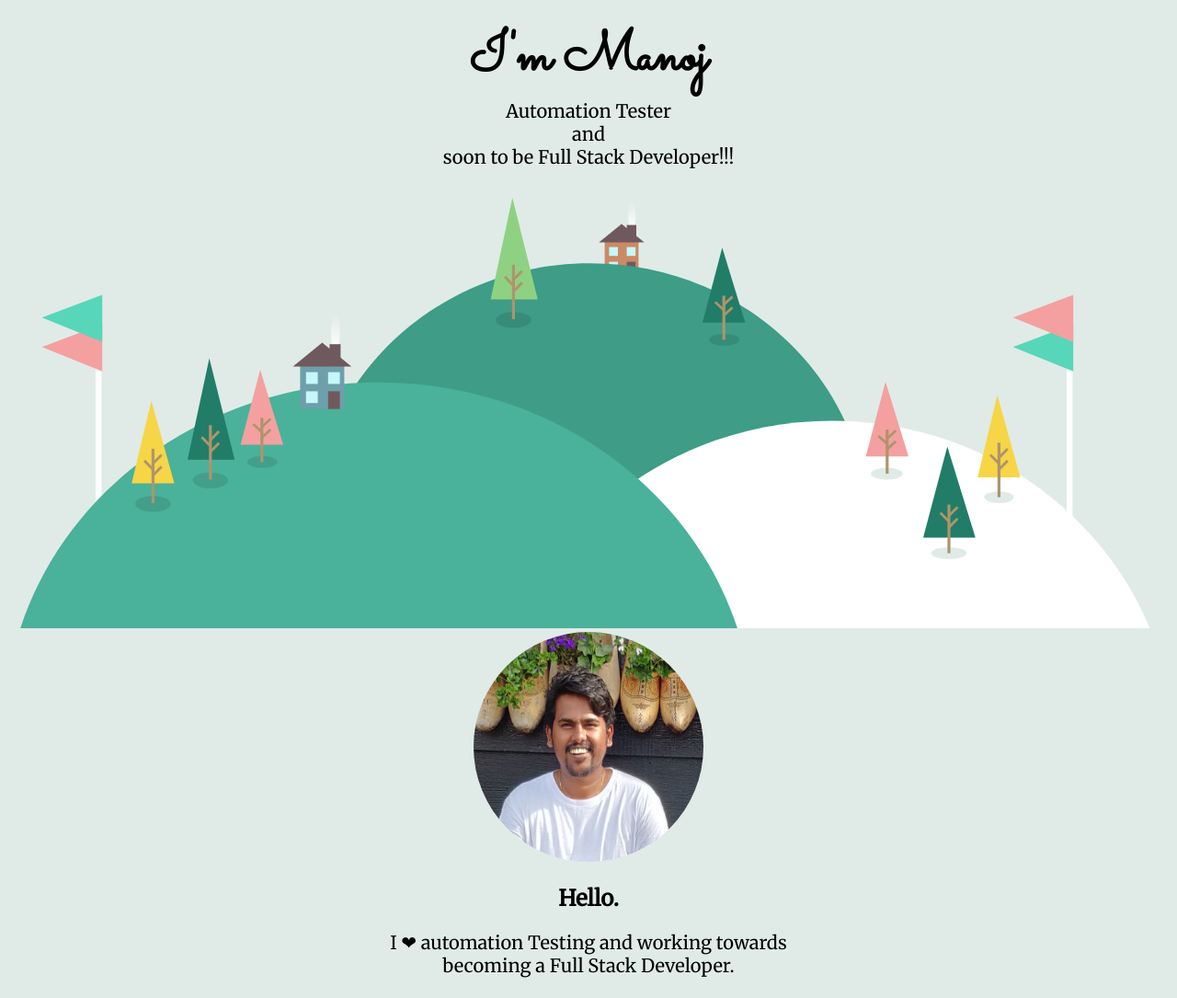
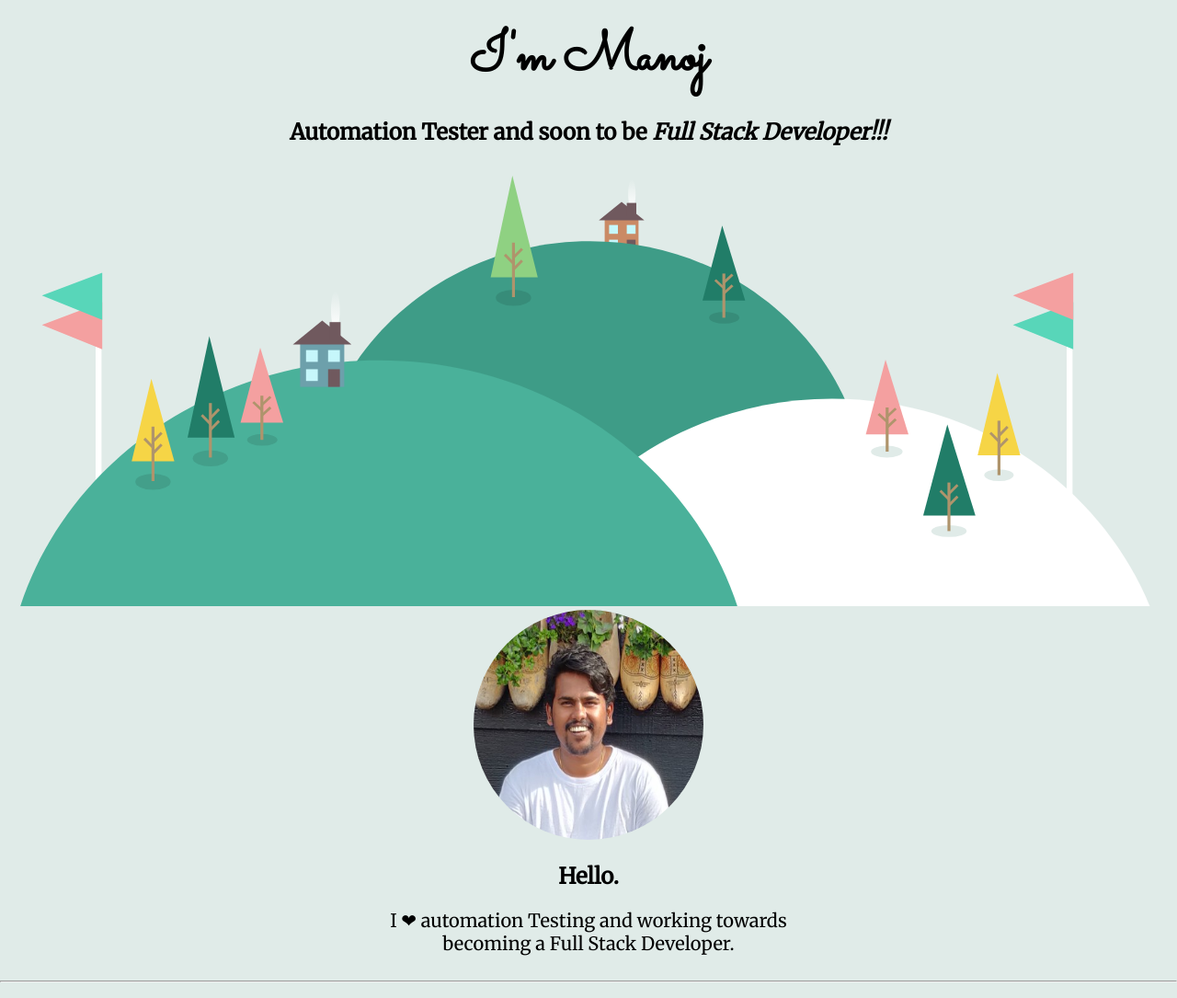
Before and after one commit to kumarvmanoj19/cv, a plain HTML site: page index.html in a window 1280 px wide. Shown: the top 1085 px of the page at 92% size. Drawn offline with Linux system fonts and the light colour scheme.

Commit message:
Update index.html

```diff
--- a/index.html
+++ b/index.html
@@ -14,11 +14,13 @@
 
   <div class="top-container">
     <h1>I'm Manoj</h1>
-    <p>
-      <span class="top-desc">Automation Tester</span>
+    <h2>
+      <!--<span class="top-desc">Automation Tester</span>
       <span class="mid-desc"> and </span>
-      <span class="bottom-desc">soon to be Full Stack Developer!!!</span>
-    </p>
+      <span class="bottom-desc">soon to be <i>Full Stack Developer!!!</i></span>
+    -->
+    Automation Tester and soon to be <i>Full Stack Developer!!!</i>
+    </h2>
     <img src="images/land.svg" alt="land-img">
   </div>
   <div class="middle-container">
```
